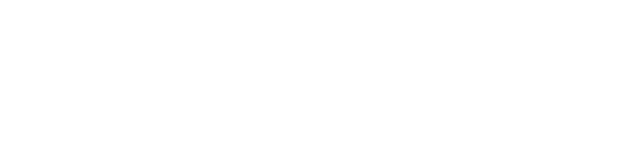
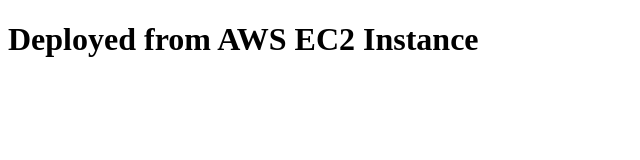
Before and after one commit to pathan5202/sampleAWS, a plain HTML site: page index.html in a window 1280 px wide. Shown: the whole page, without its empty margins (0-640 px from the left). Drawn offline with Linux system fonts and the light colour scheme.

Commit message:
Update index.html

```diff
--- a/index.html
+++ b/index.html
@@ -6,6 +6,6 @@
     <title>Document</title>
 </head>
 <body>
-
+    <h1>Deployed from AWS EC2 Instance</h1>
 </body>
 </html>
```
